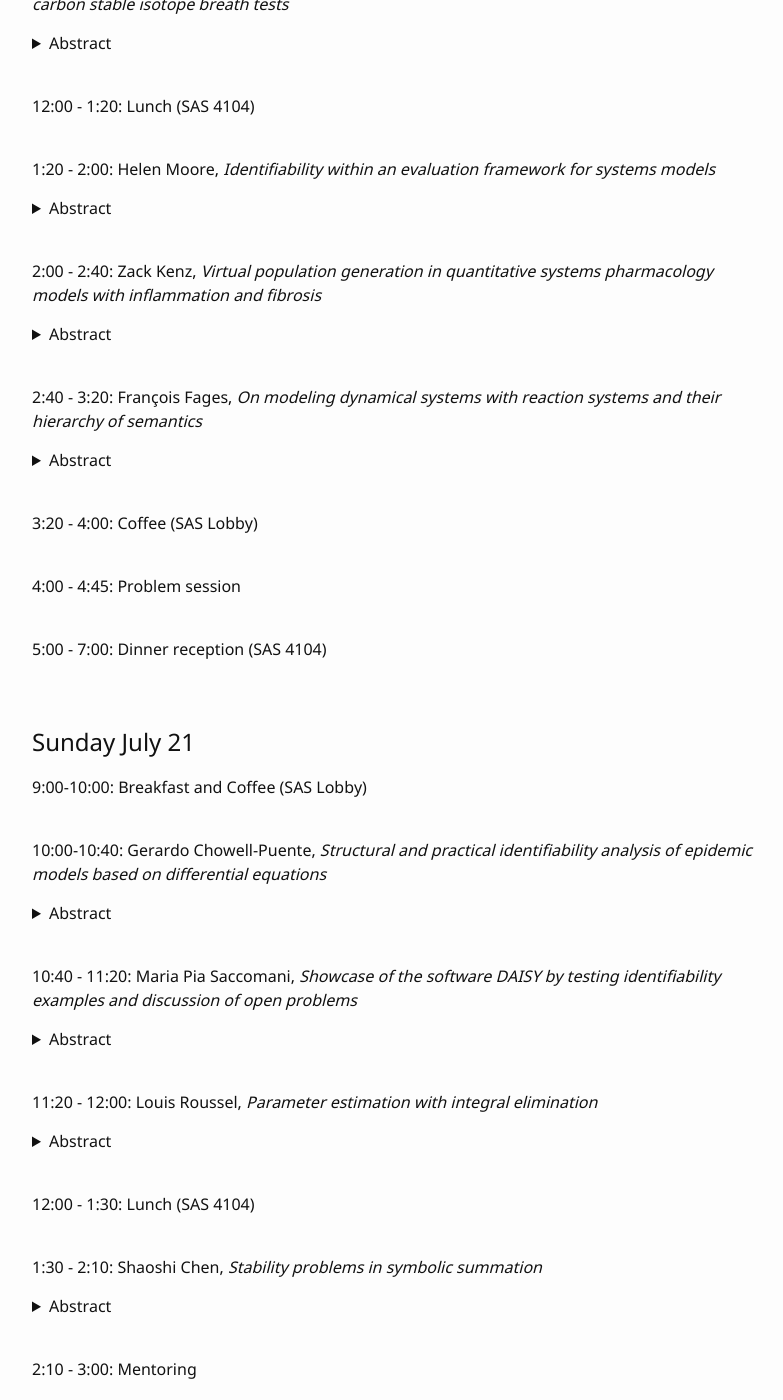
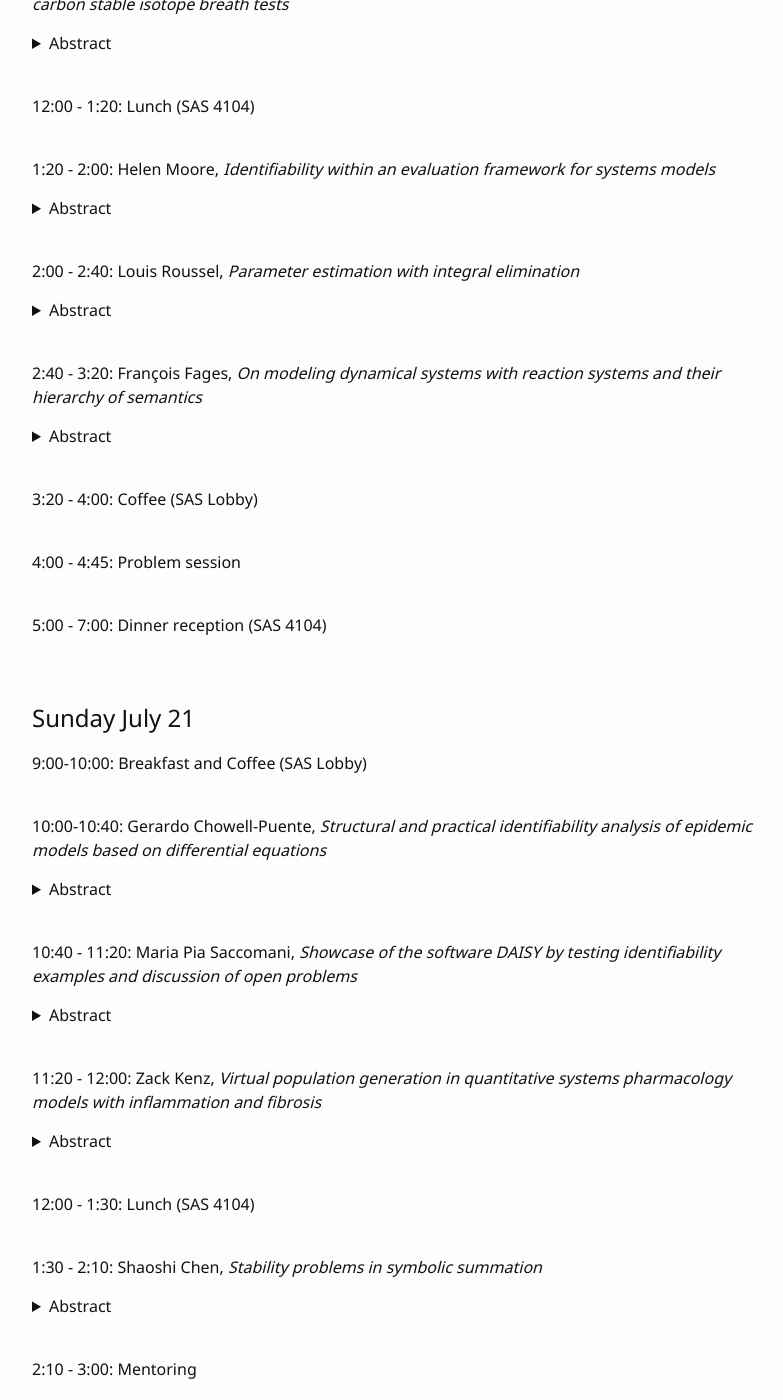
Before and after one commit to diffalg-modeling/diffalg-modeling, a Jekyll site: the page built from program.md, in a window 1280 px wide and 1400 px high, scrolled down 624 px. Shown: the whole window, without its empty margins (238-1021 px from the left). Built offline with Jekyll 4.4.1, drawn with Linux system fonts in a browser that asks for light colours; part of the change alters nothing that is shown.

```diff
--- a/program.md
+++ b/program.md
@@ -41,9 +41,11 @@ I will discuss model evaluation for quantitative systems pharmacology (QSP) mode
 </details>
 <br>
 
-2:00 - 2:40: Zack Kenz, *Virtual population generation in quantitative systems pharmacology models with inflammation and fibrosis*
+2:00 - 2:40: Louis Roussel, *Parameter estimation with integral elimination*
 <details><summary>Abstract</summary>
-Mechanistic, mathematical modeling approaches such as quantitative systems pharmacology (QSP) can identify the links between pathophysiologic mechanisms and clinical sequela, aid in interpreting drug treatment results, and predict potential efficacy for novel treatments. Virtual patients, mathematically explicit hypothesis of disease pathophysiology, are generated and validated during model development and subsequently used to support decision-making (e.g., dose selection, efficacy/safety) and hypothesis testing (e.g., interrogate treatment mechanism of action, identify data gaps). Multiple methods for generation and validation of virtual populations exist; a subset will be discussed in the context of clinically relevant complex multi-scale QSP models with inflammation and fibrosis.
+In this talk, we investigate the interest of using nonlinear integral equations instead of nonlinear differential equations in a modeling context.  In particular, we compare the quality of parameter estimation on an academic example using different input-output differential and integral equations. Finally, I will present the package IntegralElimination on two examples. The Python implementation is available <a href="https://codeberg.org/louis-roussel/IntegralElimination">here</a>.
+<br>
+Keywords: parameter estimation, input-output equations, integral elimination
 </details>
 <br>
 
@@ -103,11 +105,9 @@ To explain all these points, I will use real biological models recently proposed
 </details>
 <br>
 
-11:20 - 12:00: Louis Roussel, *Parameter estimation with integral elimination*
+11:20 - 12:00: Zack Kenz, *Virtual population generation in quantitative systems pharmacology models with inflammation and fibrosis*
 <details><summary>Abstract</summary>
-In this talk, we investigate the interest of using nonlinear integral equations instead of nonlinear differential equations in a modeling context.  In particular, we compare the quality of parameter estimation on an academic example using different input-output differential and integral equations. Finally, I will present the package IntegralElimination on two examples. The Python implementation is available <a href="https://codeberg.org/louis-roussel/IntegralElimination">here</a>.
-<br>
-Keywords: parameter estimation, input-output equations, integral elimination
+Mechanistic, mathematical modeling approaches such as quantitative systems pharmacology (QSP) can identify the links between pathophysiologic mechanisms and clinical sequela, aid in interpreting drug treatment results, and predict potential efficacy for novel treatments. Virtual patients, mathematically explicit hypothesis of disease pathophysiology, are generated and validated during model development and subsequently used to support decision-making (e.g., dose selection, efficacy/safety) and hypothesis testing (e.g., interrogate treatment mechanism of action, identify data gaps). Multiple methods for generation and validation of virtual populations exist; a subset will be discussed in the context of clinically relevant complex multi-scale QSP models with inflammation and fibrosis.
 </details>
 <br>
 
```
